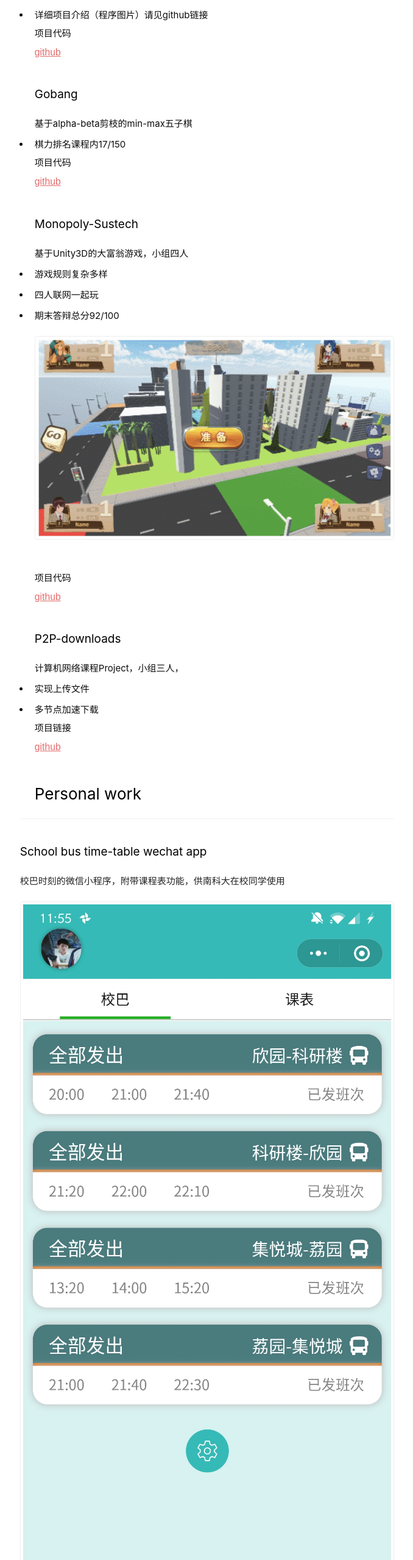
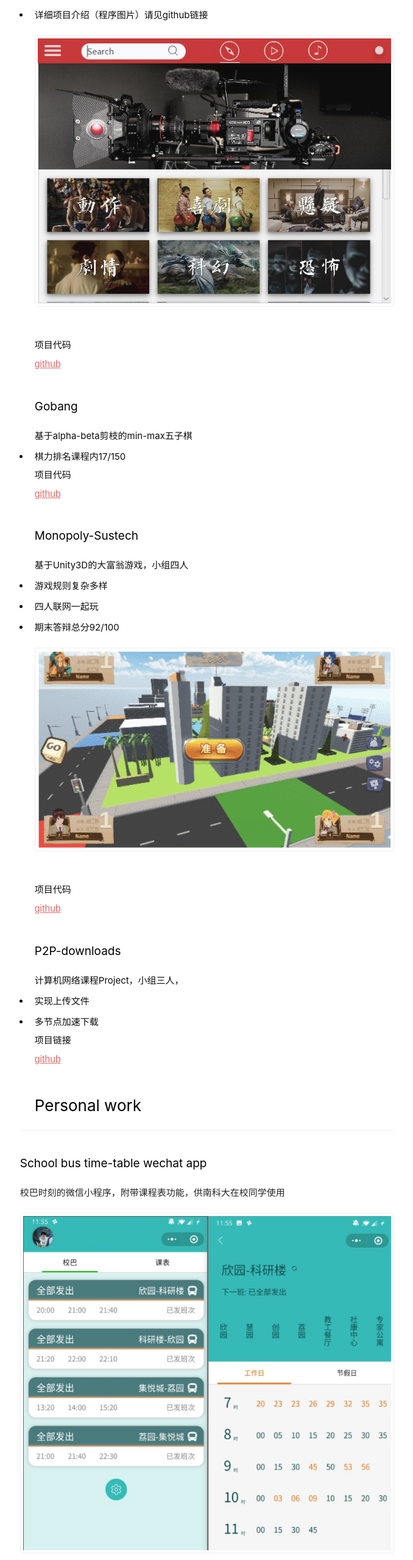
Before and after one commit to PennaLai/PennaLai.github.io, a plain HTML site: page 2019/02/10/hello-world/index.html in a window 1280 px wide. Shown: the part 897-3455 px from the top of the page at 61% size, without its empty margins (300-978 px from the left). Drawn offline with Linux system fonts and the light colour scheme.

Commit message:
Site updated: 2019-03-01 15:40:59

```diff
--- a/2019/02/10/hello-world/index.html
+++ b/2019/02/10/hello-world/index.html
@@ -94,7 +94,7 @@
 <li>基于Java的可视化程序</li>
 <li>课程答辩排名第1名</li>
 <li>可爬取音乐资源，播放音乐，播放视频，个人账户登陆</li>
-<li>详细项目介绍（程序图片）请见github链接<br>项目代码<br><a href="https://github.com/PennaLai/In-flight-entertainment-system" target="_blank" rel="noopener">github</a><h4 id="Gobang"><a href="#Gobang" class="headerlink" title="Gobang"></a>Gobang</h4>基于alpha-beta剪枝的min-max五子棋</li>
+<li>详细项目介绍（程序图片）请见github链接<br><img src="/images/CV/player.jpg" alt="player"><br>项目代码<br><a href="https://github.com/PennaLai/In-flight-entertainment-system" target="_blank" rel="noopener">github</a><h4 id="Gobang"><a href="#Gobang" class="headerlink" title="Gobang"></a>Gobang</h4>基于alpha-beta剪枝的min-max五子棋</li>
 <li>棋力排名课程内17/150<br>项目代码<br><a href="https://github.com/PennaLai/Gobang" target="_blank" rel="noopener">github</a><h4 id="Monopoly-Sustech"><a href="#Monopoly-Sustech" class="headerlink" title="Monopoly-Sustech"></a>Monopoly-Sustech</h4>基于Unity3D的大富翁游戏，小组四人</li>
 <li>游戏规则复杂多样</li>
 <li>四人联网一起玩</li>
@@ -103,7 +103,7 @@
 <li>多节点加速下载<br>项目链接<br><a href="https://github.com/PennaLai/P2P-Download" target="_blank" rel="noopener">github</a><h3 id="Personal-work"><a href="#Personal-work" class="headerlink" title="Personal work"></a>Personal work</h3></li>
 </ul>
 <hr>
-<h4 id="School-bus-time-table-wechat-app"><a href="#School-bus-time-table-wechat-app" class="headerlink" title="School bus time-table wechat app"></a>School bus time-table wechat app</h4><p>校巴时刻的微信小程序，附带课程表功能，供南科大在校同学使用<br><img src="/images/CV/schoolbus1.jpg" alt="schoolbus1"><img src="/images/CV/schoolbus2.jpg" alt="schoolbus2"></p>
+<h4 id="School-bus-time-table-wechat-app"><a href="#School-bus-time-table-wechat-app" class="headerlink" title="School bus time-table wechat app"></a>School bus time-table wechat app</h4><p>校巴时刻的微信小程序，附带课程表功能，供南科大在校同学使用<br><img src="/images/CV/schoolbus3.jpg" alt="schoolbus1"></p>
 
 
 	  </div>
```
Also changed, not shown: index.html (+2 -2 lines), images/CV/player.jpg (added), images/CV/schoolbus3.jpg (added).
